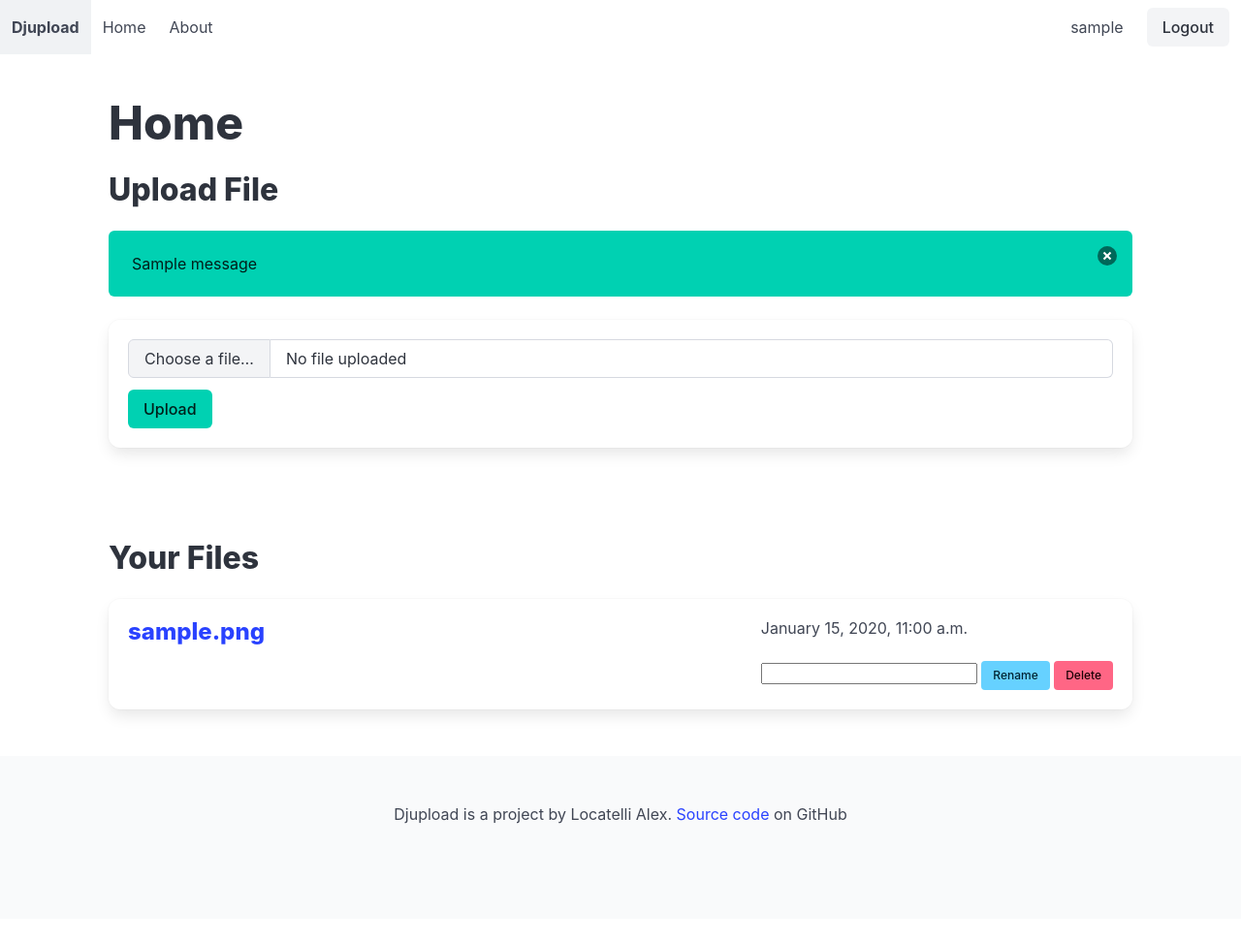
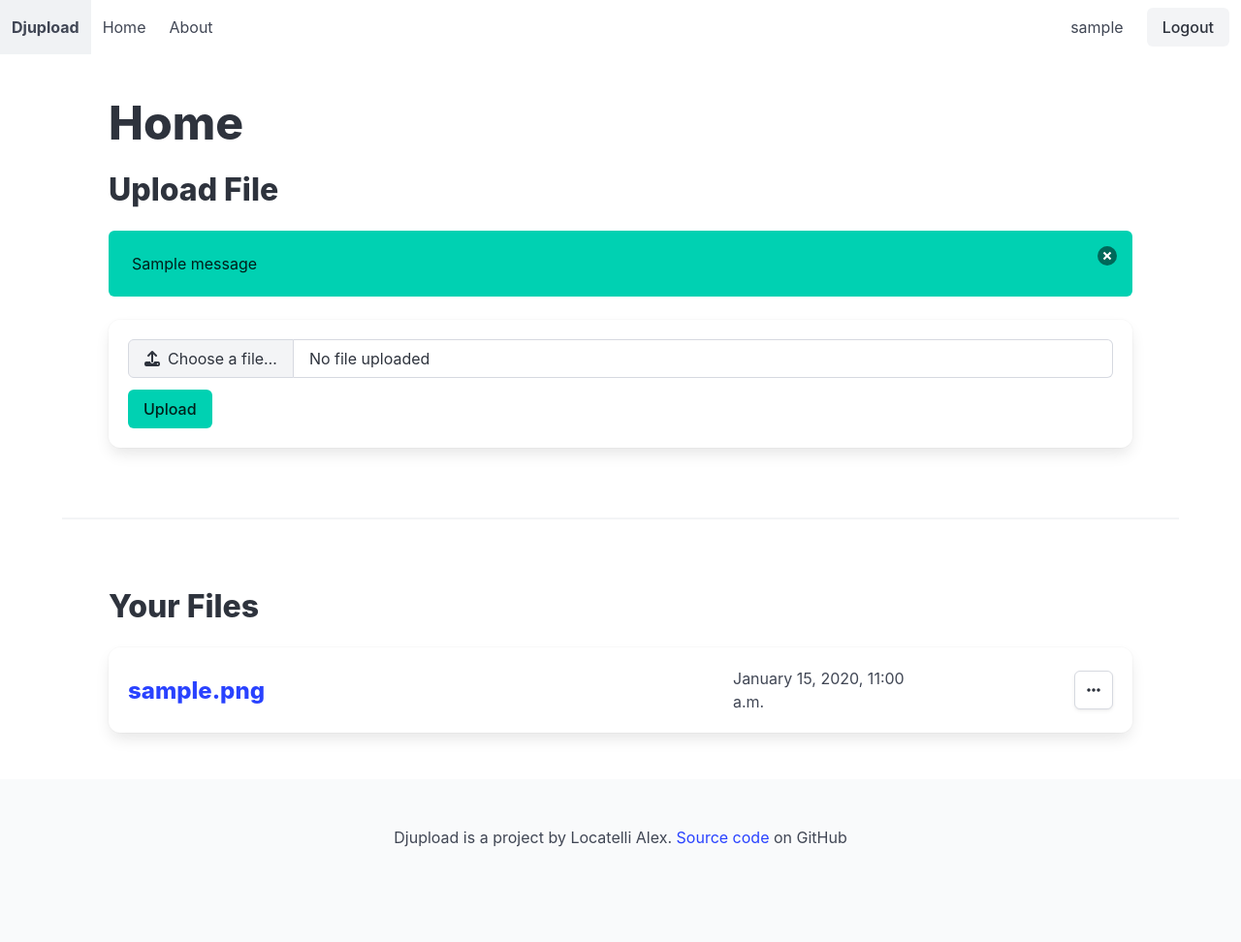
Before and after one commit to LocaAlex/djupload, a Django app: page /home in a window 1280 px wide. Shown: the whole page at 97% size. Before the commit the page ends 850 px from the top, so only its background shows below. Run offline with Django 5.2, Linux system fonts and the light colour scheme; a user stored in the database is signed in; tables that the repository leaves empty hold one stand-in row (values such as "Sample post"); one stand-in notice (Sample message) is shown; some libraries are stand-ins or nearby versions.

Commit message:
UI/Minor improvements

```diff
--- a/djupload/djupload/settings.py
+++ b/djupload/djupload/settings.py
@@ -38,7 +38,7 @@ INSTALLED_APPS = [
     'django.contrib.sessions',
     'django.contrib.messages',
     'django.contrib.staticfiles',
-    'upload.apps.UploadConfig'
+    'upload.apps.UploadConfig',
 ]
 
 MIDDLEWARE = [
--- a/djupload/upload/forms.py
+++ b/djupload/upload/forms.py
@@ -8,10 +8,15 @@ class SignupForm(UserCreationForm):
         model = User
         fields = ['username', 'password1', 'password2']
 
+    def __init__(self, *args, **kwargs):
+        super(SignupForm, self).__init__(*args, **kwargs)
+        for field in self.fields.values():
+            field.widget.attrs.update({'class': 'input'})
+
 
 class LoginForm(forms.Form):
-    username = forms.CharField()
-    password = forms.CharField(widget=forms.PasswordInput)
+    username = forms.CharField(widget=forms.TextInput(attrs={'class': 'input'}))
+    password = forms.CharField(widget=forms.PasswordInput(attrs={'class': 'input'}))
 
 
 class FileUploadForm(forms.ModelForm):
@@ -32,3 +37,9 @@ class FileRenameForm(forms.ModelForm):
     class Meta:
         model = UserFile
         fields = ['user_file_name']
+
+    def __init__(self, *args, **kwargs):
+        super(FileRenameForm, self).__init__(*args, **kwargs)
+        print("Initializing FileRenameForm")  # Debug statement
+        for field in self.fields.values():
+            field.widget.attrs.update({'class': 'input'})
--- /dev/null
+++ b/djupload/upload/static/upload/style.css
@@ -0,0 +1,23 @@
+#signup-form, #login-form {
+    max-width: 500px;
+    margin: auto;
+}
+
+html {
+    height: 100%;
+}
+
+body {
+    display: flex;
+    flex-direction: column;
+    min-height: 100vh;
+    margin: 0;
+}
+
+.content-wrapper {
+    flex: 1; /* This makes the wrapper take the remaining space */
+}
+
+.footer {
+    margin-top: auto;
+}
--- a/djupload/upload/templates/upload/about.html
+++ b/djupload/upload/templates/upload/about.html
@@ -6,7 +6,7 @@
 {% block content %}
 <div class="container">
     <section class="section">
-        <h1 class="title is-1">About Djupload</h1>
+        <h1 class="title is-size-1">About Djupload</h1>
         <div class="content">
             <p>Djupload is a secure and user-friendly file upload platform built using the Django web framework. Our goal is to provide a seamless experience for users to upload, manage, and download their files with ease. Here’s what you can do with Djupload:</p>
             <ul>
@@ -17,6 +17,7 @@
             </ul>
             <p>Our platform is designed with user security and convenience in mind, utilizing modern web technologies and best practices to ensure a reliable and efficient service.</p>
         </div>
+        <hr>
         <div>
             <img src="{% static 'images/about_image.png' %}" alt="Djupload Platform" class="image">
         </div>
--- a/djupload/upload/templates/upload/home.html
+++ b/djupload/upload/templates/upload/home.html
@@ -1,4 +1,6 @@
 {% extends "upload/base.html" %}
+
+{% load custom_tags %}
 
 {% block title %}Home{% endblock %}
 
@@ -6,8 +8,8 @@
 <div class="container">
 
     <section class="section">
-        <h1 class="title is-1">Home</h1>
-        <h2 class="title is-3">Upload File</h2>
+        <h1 class="title is-size-1">Home</h1>
+        <h2 class="title is-size-3">Upload File</h2>
         {% if messages %}
             <div class="notification is-primary">
                 <button class="delete"></button>
@@ -27,6 +29,9 @@
                                 {{ form.file }}
                             </div>
                             <span class="file-cta">
+                                <span class="file-icon">
+                                    <i class="fas fa-upload"></i>
+                                  </span>
                                 <span class="file-label">
                                     Choose a file…
                                 </span>
@@ -46,15 +51,18 @@
         </form>
     </section>
 
+    <hr>
+
     <section class="section">
-        <h2 class="title is-3">Your Files</h2>
+
+        <h2 class="title is-size-3">Your Files</h2>
         {% if files %}
             <div>
                 {% for doc in files %}
                     <div class="box">
-                        <div class="media">
-                            <div class="media-content">
-                                <p class="title is-4">
+                        <div class="columns">
+                            <div class="column is-three-fifths is-align-items-center is-flex">
+                                <p class="title is-size-4">
                                     <a href="{% url 'upload:download_file' doc.uuid %}">
                                         {% if doc.user_file_name %}
                                             {{ doc.user_file_name }}
@@ -64,17 +72,32 @@
                                     </a>
                                 </p>
                             </div>
-                            <div class="media-right">
-                                <p class="subtitle is-6">{{ doc.uploaded_at|date:"F j, Y, g:i a" }}</p>
+                            <div class="column is-align-items-center is-flex">
+                                <p class="is-size-6">{{ doc.uploaded_at|date:"F j, Y, g:i a" }}</p>
+                            </div>
+                            <div class="column is-flex is-align-items-center">
+                                <div class="dropdown is-right is-up" id="dropdown-container" style="margin-left:auto">
+                                    <div class="dropdown-trigger">
+                                        <button class="button" aria-haspopup="true" aria-controls="dropdown-content">
+                                            <span class="icon is-small">
+                                                <i class="fas fa-ellipsis" aria-hidden="true"></i>
+                                            </span>
+                                        </button>
+                                    </div>
+                                    <div id="dropdown-content" class="dropdown-menu" role="menu">
+                                        <div class="dropdown-content">
                                             <form method="post" action="{% url 'upload:rename_file' doc.uuid %}" style="display:inline;">
                                                 {% csrf_token %}
-                                    {{ form.user_file_name}}
+                                                {{ form.user_file_name|add_class:"input" }}
                                                 <button type="submit" class="button is-info is-small">Rename</button>
                                             </form>
                                             <form method="post" action="{% url 'upload:delete_file' doc.uuid %}" style="display:inline;" onsubmit="return confirmDelete();">
                                                 {% csrf_token %}
                                                 <button type="submit" class="button is-danger is-small">Delete</button>
                                             </form>
+                                        </div>
+                                    </div>
+                                </div>
                             </div>
                         </div>
                     </div>
@@ -88,16 +111,16 @@
     </section>
 
     <script>
-        document.addEventListener('DOMContentLoaded', function () {
-            var fileInput = document.querySelector('.file input[type=file]');
+        document.addEventListener('DOMContentLoaded', ()=> {
+            let fileInput = document.querySelector('.file input[type=file]');
             fileInput.onchange = function () {
                 if (fileInput.files.length > 0) {
-                    var fileName = document.querySelector('.file-name');
+                    let fileName = document.querySelector('.file-name');
                     fileName.textContent = fileInput.files[0].name;
                 }
             };
 
-            var deleteButtons = document.querySelectorAll('.notification .delete');
+            let deleteButtons = document.querySelectorAll('.notification .delete');
             deleteButtons.forEach(function(button) {
                 button.addEventListener('click', function() {
                     this.parentElement.style.display = 'none';
@@ -108,6 +131,56 @@
         function confirmDelete() {
             return confirm('Are you sure you want to delete this file?');
         }
+
+        function toggleDropdown() {
+            console.log("ping");
+            let dropdown = document.querySelector('#dropdown-content');
+
+            dropdown.classList.toggle('is-active');
+        }
+
+        document.addEventListener('DOMContentLoaded', () => {
+            // Get all elements with the class 'dropdown-trigger'
+            const dropdownTriggers = document.querySelectorAll('.dropdown-trigger');
+
+            dropdownTriggers.forEach(trigger => {
+                // Add a click event listener to each dropdown trigger
+                trigger.addEventListener('click', function(event) {
+                    // Stop the event from bubbling up
+                    event.stopPropagation();
+
+                    // Get the parent dropdown element
+                    const dropdown = trigger.closest('.dropdown');
+
+                    // Toggle the 'is-active' class on the parent dropdown element
+                    dropdown.classList.toggle('is-active');
+
+                    // Close all other dropdowns
+                    closeOtherDropdowns(dropdown);
+                });
+            });
+
+            // Function to close all dropdowns
+            function closeAllDropdowns() {
+                dropdownTriggers.forEach(trigger => {
+                    const dropdown = trigger.closest('.dropdown');
+                    if (dropdown.classList.contains('is-active')) {
+                        dropdown.classList.remove('is-active');
+                    }
+                });
+            }
+
+            // Function to close other dropdowns except the current one
+            function closeOtherDropdowns(currentDropdown) {
+                dropdownTriggers.forEach(trigger => {
+                    const dropdown = trigger.closest('.dropdown');
+                    if (dropdown !== currentDropdown && dropdown.classList.contains('is-active')) {
+                        dropdown.classList.remove('is-active');
+                    }
+                });
+            }
+        });
+
     </script>
 </div>
 {% endblock %}
--- a/djupload/upload/templates/upload/index.html
+++ b/djupload/upload/templates/upload/index.html
@@ -5,8 +5,8 @@
 {% block content %}
 <div class="container">
     <section class="section">
-        <h1 class="title is-1">Welcome to Djupload</h1>
-        <p class="subtitle is-4">Your go-to platform for secure and easy file uploads.</p>
+        <h1 class="title is-size-1">Welcome to Djupload</h1>
+        <p class="subtitle is-size-4">Your go-to platform for secure and easy file uploads.</p>
         <div class="content">
             <p>Djupload is designed to provide a seamless experience for uploading, managing, and downloading files. Whether you need to store documents, images, or other files, Djupload ensures your data is safe and accessible only to you.</p>
             <p>Here’s a quick overview of what you can do:</p>
--- /dev/null
+++ b/djupload/upload/templatetags/custom_tags.py
@@ -0,0 +1,8 @@
+from django import template
+from django.utils.html import format_html
+
+register = template.Library()
+
+@register.filter(name='add_class')
+def add_class(field, css_class):
+    return field.as_widget(attrs={"class": css_class})
--- a/djupload/upload/views.py
+++ b/djupload/upload/views.py
@@ -53,23 +53,25 @@ def delete_file(request, file_uuid):
 
 @login_required(login_url='upload:login')
 def rename_file(request, file_uuid):
+    try:
+        user_file = get_object_or_404(UserFile, uuid=file_uuid, user=request.user)
+    except UserFile.DoesNotExist:
+        messages.error(request, 'File does not exist or you do not have permission to rename it.')
+        return redirect('upload:home')
+
     if request.method == 'POST':
-        try:
-            user_file = get_object_or_404(UserFile, uuid=file_uuid, user=request.user)
-            form = FileRenameForm(request.POST)
-            if form.is_valid():
-                user_file.user_file_name = form.cleaned_data['user_file_name']  # Access cleaned_data
-                user_file.save()
-                messages.success(request, 'File renamed successfully.')
-                return redirect('upload:home')
-            else:
-                messages.error(request, 'Please correct the error below.')
-        except UserFile.DoesNotExist:
-            messages.error(request, 'File does not exist or you do not have permission to rename it.')
+        form = FileRenameForm(request.POST, instance=user_file)
+        if form.is_valid():
+            form.save()
+            messages.success(request, 'File renamed successfully.')
+            return redirect('upload:home')
+        else:
+            messages.error(request, 'Please correct the error below.')
     else:
-        form = FileRenameForm()
+        form = FileRenameForm(instance=user_file)
 
-    return render(request, 'rename_file.html', {'form': form})  # Render the form if not POST request
+    return render(request, 'rename_file.html', {'form': form})
+
 
 
 def about(request):
```
Also changed, not shown: djupload/upload/templates/upload/login.html (+10 -2 lines), djupload/upload/templates/upload/signup.html (+15 -2 lines), djupload/upload/templatetags/__init__.py (added). Lines whose indentation alone changed are shown as unchanged.
